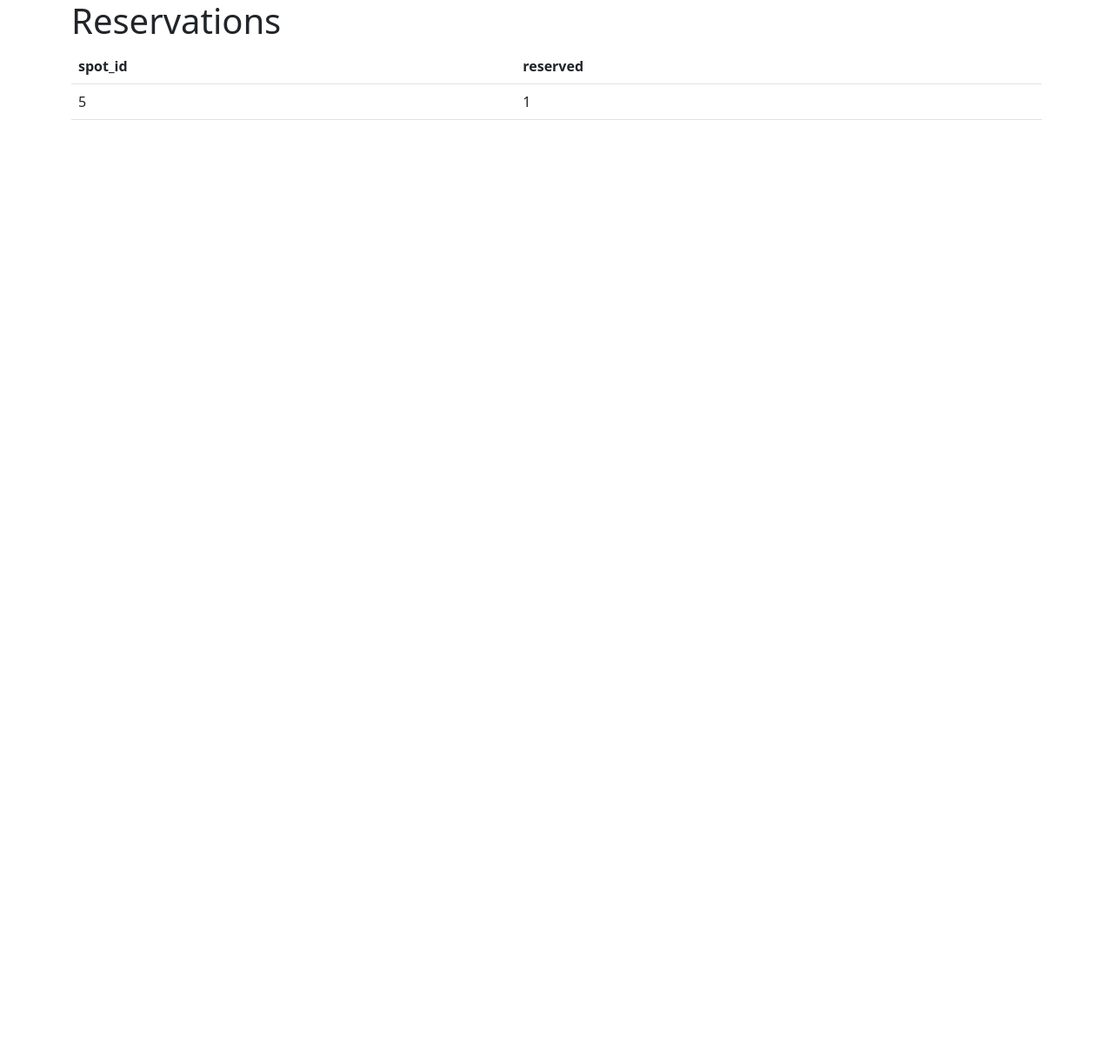
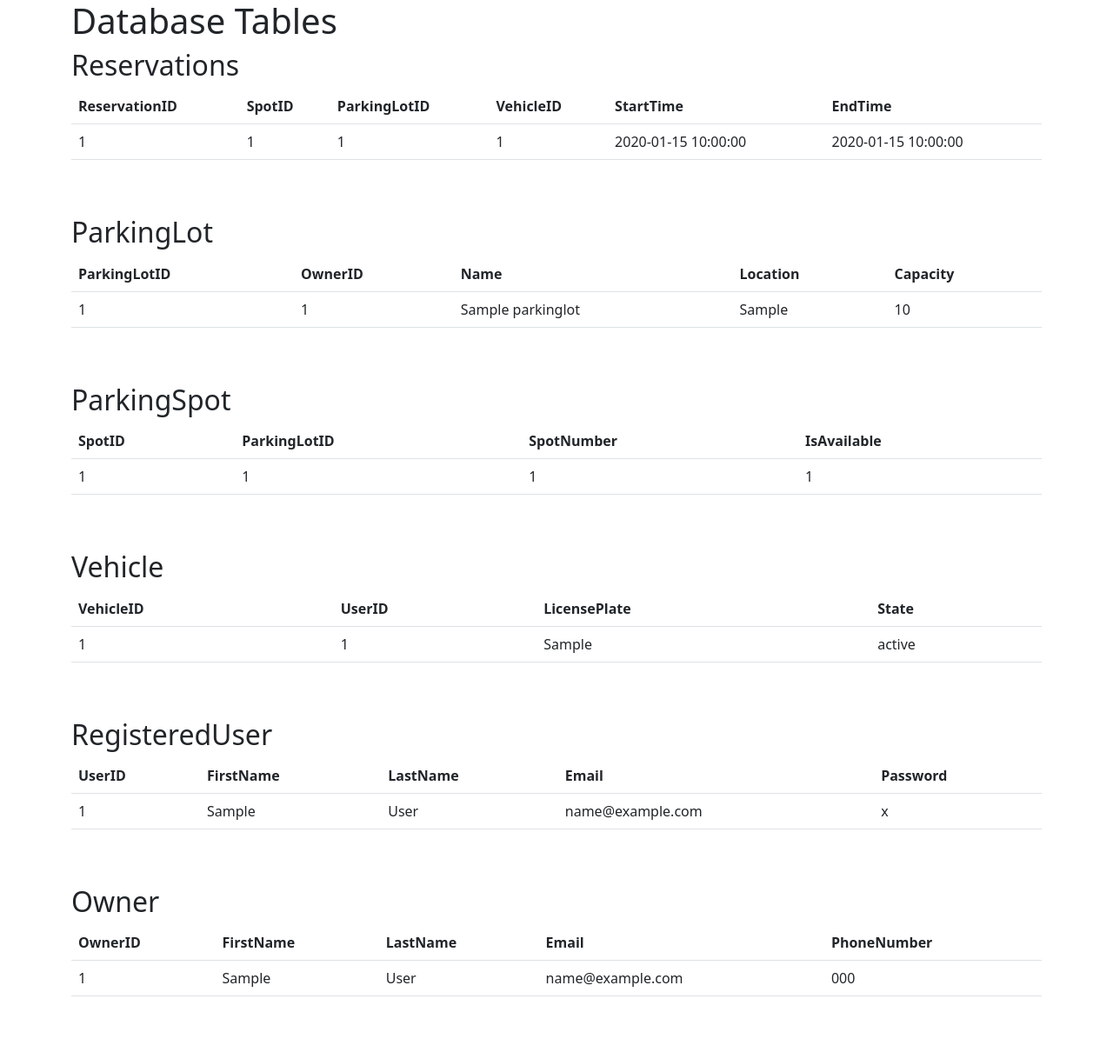
Before and after one commit to NicholasBurlakov/Boolean-Bros, a Flask app: page /database.html in a window 1280 px wide. Shown: the whole page at 87% size. Before the commit the page ends 138 px from the top, so only its background shows below. Run offline with Flask 3, Linux system fonts and the light colour scheme; data comes from the database, SQL or seed files in the repository; tables that the repository leaves empty hold one stand-in row (values such as "Sample post").

Commit message:
Created all DB schemas. Dynamically creates the database tables in database.html
Need to work on availability.html

```diff
--- a/flaskwDB/app.py
+++ b/flaskwDB/app.py
@@ -14,12 +14,62 @@ app.config['UPLOAD_FOLDER'] = IMAGES_FOLDER
 
 # Initialize SQLite database
 def init_db():
-    engine = create_engine('sqlite:///parking.db')
     conn = sqlite3.connect('parking.db')
     cursor = conn.cursor()
-    cursor.execute('''CREATE TABLE IF NOT EXISTS reservations (
-                        spot_id INTEGER PRIMARY KEY,
-                        reserved INTEGER)''')
+    cursor.execute('''CREATE TABLE IF NOT EXISTS Reservations (
+                    ReservationID INTEGER PRIMARY KEY AUTOINCREMENT,
+                    SpotID INTEGER NOT NULL,
+                    ParkingLotID INTEGER NOT NULL,
+                    VehicleID INTEGER NOT NULL,
+                    StartTime DATETIME NOT NULL,
+                    EndTime DATETIME NOT NULL,
+                    FOREIGN KEY (SpotID) REFERENCES ParkingSpot(SpotID),
+                    FOREIGN KEY (ParkingLotID) REFERENCES ParkingLot(ParkingLotID),
+                    FOREIGN KEY (VehicleID) REFERENCES Vehicle(VehicleID));
+                    ''')
+
+    cursor.execute('''CREATE TABLE IF NOT EXISTS ParkingLot (
+    ParkingLotID INTEGER PRIMARY KEY AUTOINCREMENT,
+    OwnerID INTEGER NOT NULL,
+    Name TEXT NOT NULL,
+    Location TEXT NOT NULL,
+    Capacity INTEGER NOT NULL,
+    FOREIGN KEY (OwnerID) REFERENCES Owner(OwnerID)
+);''')
+
+    cursor.execute('''CREATE TABLE IF NOT EXISTS ParkingSpot (
+    SpotID INTEGER PRIMARY KEY AUTOINCREMENT,
+    ParkingLotID INTEGER NOT NULL,
+    SpotNumber INTEGER NOT NULL,
+    IsAvailable BOOLEAN NOT NULL,
+    FOREIGN KEY (ParkingLotID) REFERENCES ParkingLot(ParkingLotID)
+);''')
+
+    cursor.execute('''CREATE TABLE IF NOT EXISTS Vehicle (
+    VehicleID INTEGER PRIMARY KEY AUTOINCREMENT,
+    UserID INTEGER NOT NULL,
+    LicensePlate TEXT NOT NULL UNIQUE,
+    State TEXT NOT NULL,
+    FOREIGN KEY (UserID) REFERENCES RegisteredUser(UserID)
+);''')
+
+    cursor.execute('''CREATE TABLE IF NOT EXISTS RegisteredUser (
+    UserID INTEGER PRIMARY KEY AUTOINCREMENT,
+    FirstName TEXT NOT NULL,
+    LastName TEXT NOT NULL,
+    Email TEXT NOT NULL UNIQUE,
+    Password TEXT NOT NULL
+);''')
+
+    cursor.execute('''CREATE TABLE IF NOT EXISTS Owner (
+    OwnerID INTEGER PRIMARY KEY AUTOINCREMENT,
+    FirstName TEXT NOT NULL,
+    LastName TEXT NOT NULL,
+    Email TEXT NOT NULL UNIQUE,
+    PhoneNumber TEXT NOT NULL
+);''')
+
+    # cursor.execute('''DROP TABLE IF EXISTS reservations''')
     conn.commit()
     conn.close()
 
@@ -57,16 +107,21 @@ def reserve():
 
 @app.route('/database.html')
 def database():
+    tables = []
+    table_names = ['Reservations', 'ParkingLot', 'ParkingSpot', 'Vehicle', 'RegisteredUser', 'Owner']
+
     connect = sqlite3.connect('parking.db')
     cursor = connect.cursor()
-    cursor.execute('SELECT * FROM reservations')
 
-    data = cursor.fetchall()
-    # Fetching column names from the cursor's description attribute
-    column_names = [description[0] for description in cursor.description]
+    for table_name in table_names:
+        cursor.execute(f'SELECT * FROM {table_name}')
+        data = cursor.fetchall()
+        # Fetching column names from the cursor's description attribute
+        column_names = [description[0] for description in cursor.description]
+        tables.append((table_name, column_names, data))
 
     connect.close()
-    return render_template("database.html", data=data, columns=column_names)
+    return render_template("database.html", tables=tables)
 
 
 if __name__ == '__main__':
--- a/flaskwDB/templates/database.html
+++ b/flaskwDB/templates/database.html
@@ -8,18 +8,20 @@
 </head>
 <body>
     <div class="container">
-        <h1>Reservations</h1>
+        <h1>Database Tables</h1>
+
+        <!-- Display data from each table -->
+        {% for table_name, columns, data in tables %}
+        <h2>{{ table_name }}</h2>
         <table class="table">
             <thead>
                 <tr>
-                    <!-- Dynamically generate table headers -->
                     {% for column in columns %}
                     <th>{{ column }}</th>
                     {% endfor %}
                 </tr>
             </thead>
             <tbody>
-                <!-- Dynamically generate table rows -->
                 {% for row in data %}
                 <tr>
                     {% for item in row %}
@@ -29,6 +31,8 @@
                 {% endfor %}
             </tbody>
         </table>
+        <br><br>
+        {% endfor %}
     </div>
 </body>
 </html>
```
Also changed, not shown: flaskwDB/parking.db, parking.db (added).
